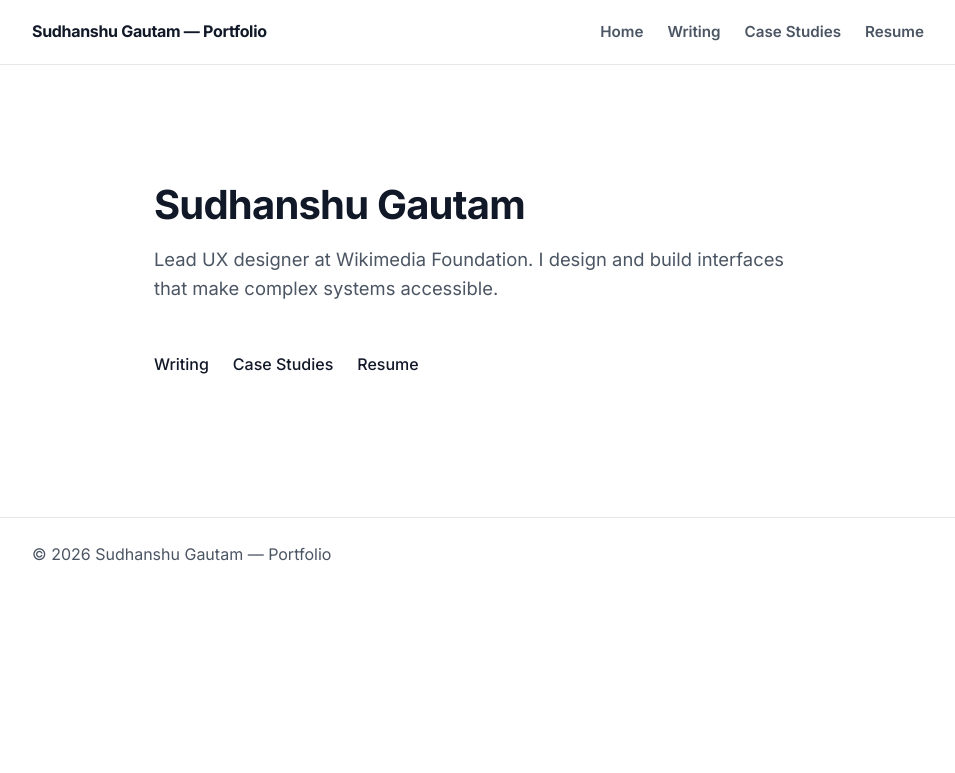
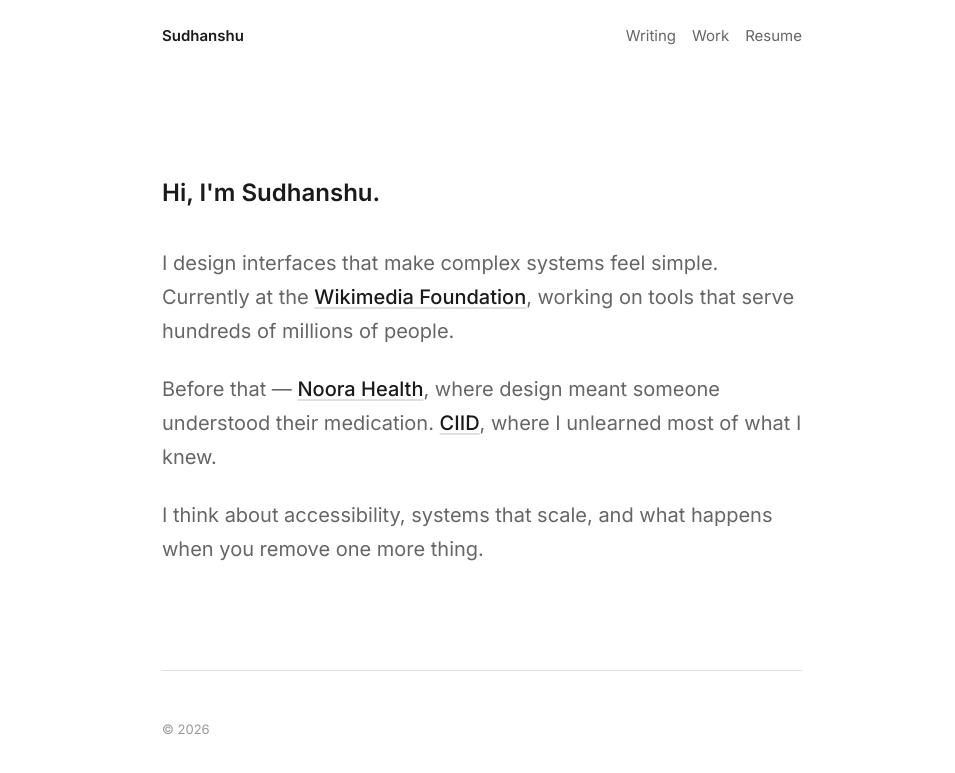
Before and after one commit to Sudhanshugtm/Sudhanshugtm.github.io, a Jekyll site: the page built from index.html, in a window 1280 px wide. Shown: the top 773 px of the page, without its empty margins (158-1113 px from the left). Built offline with Jekyll 4.4.1, drawn with Linux system fonts in a browser that asks for light colours.

Commit message:
Redesign: super minimal, personality-first portfolio
Stripped everything back to essentials:
- No header bar, no borders, no boxes — just a quiet nav
- Homepage is conversational prose, not a template
- Name pushed to nav, homepage leads with a greeting
- All color removed — monochrome with subtle underlines
- Narrower container (640px) for comfortable reading
- Body padding instead of container wrappers
- Footer is just a year

Co-Authored-By: Claude Sonnet 4.5 <noreply@anthropic.com>

```diff
--- a/_layouts/default.html
+++ b/_layouts/default.html
@@ -8,10 +8,8 @@
 
     <title>{{ page.title }}{% if page.title != site.title %} · {{ site.title }}{% endif %}</title>
 
-    <!-- Site styles -->
     <link rel="stylesheet" href="{{ "/style.css" | relative_url }}" />
 
-    <!-- Resume styles (only on /resume/) -->
     {% if page.url contains '/resume/' %}
       <link rel="stylesheet" href="{{ "/resume.css" | relative_url }}" />
     {% endif %}
@@ -23,29 +21,20 @@
   <body>
     <a class="skip-link" href="#content">Skip to content</a>
 
-    <header class="site-header" role="banner">
-      <div class="container header-inner">
-        <a class="site-title" href="{{ "/" | relative_url }}">{{ site.title }}</a>
+    <nav class="site-nav" aria-label="Primary">
+      <a href="{{ "/" | relative_url }}">Sudhanshu</a>
+      <span class="nav-sep">/</span>
+      <a href="{{ "/writing/" | relative_url }}">Writing</a>
+      <a href="{{ "/case-studies/" | relative_url }}">Work</a>
+      <a href="{{ "/resume/" | relative_url }}">Resume</a>
+    </nav>
 
-        <nav class="site-nav" aria-label="Primary">
-          <a class="nav-link" href="{{ "/" | relative_url }}">Home</a>
-          <a class="nav-link" href="{{ "/writing/" | relative_url }}">Writing</a>
-          <a class="nav-link" href="{{ "/case-studies/" | relative_url }}">Case Studies</a>
-          <a class="nav-link" href="{{ "/resume/" | relative_url }}">Resume</a>
-        </nav>
-      </div>
-    </header>
-
-    <main id="content" class="site-main" role="main">
-      <div class="container">
-        {{ content }}
-      </div>
+    <main id="content">
+      {{ content }}
     </main>
 
-    <footer class="site-footer" role="contentinfo">
-      <div class="container footer-inner">
-        <p class="muted">© {{ site.time | date: "%Y" }} {{ site.title }}</p>
-      </div>
+    <footer class="site-footer">
+      <p>© {{ site.time | date: "%Y" }}</p>
     </footer>
   </body>
 </html>
--- a/index.html
+++ b/index.html
@@ -4,20 +4,9 @@ title: "Sudhanshu Gautam"
 description: "Lead UX designer at Wikimedia Foundation"
 ---
 
-<div class="home-simple">
-  <!-- Profile photo placeholder - add your photo to /assets/images/profile/ -->
-  <!-- Uncomment when you have a profile photo:
-  <div class="profile-photo">
-    <img src="/assets/images/profile/profile-photo.jpg" alt="Sudhanshu Gautam" width="120" height="120">
-  </div>
-  -->
-
-  <h1>Sudhanshu Gautam</h1>
-  <p class="intro">Lead UX designer at Wikimedia Foundation. I design and build interfaces that make complex systems accessible.</p>
-
-  <nav class="home-nav">
-    <a href="/writing/">Writing</a>
-    <a href="/case-studies/">Case Studies</a>
-    <a href="/resume/">Resume</a>
-  </nav>
+<div class="home">
+  <p class="home-greeting">Hi, I'm Sudhanshu.</p>
+  <p class="home-what">I design interfaces that make complex systems feel simple. Currently at the <a href="https://wikimediafoundation.org" target="_blank">Wikimedia Foundation</a>, working on tools that serve hundreds of millions of people.</p>
+  <p class="home-before">Before that — <a href="https://www.noorahealth.org" target="_blank">Noora Health</a>, where design meant someone understood their medication. <a href="https://ciid.dk" target="_blank">CIID</a>, where I unlearned most of what I knew.</p>
+  <p class="home-now">I think about accessibility, systems that scale, and what happens when you remove one more thing.</p>
 </div>
--- a/style.css
+++ b/style.css
@@ -1,32 +1,26 @@
 /*
-  Light theme + stabilized layout
-  - Designed for clean readability, writing pages, and case studies.
-  - Resume gets additional styling from /resume.css.
+  Minimal portfolio — Sudhanshu Gautam
+  Nothing extra. Let the words do the work.
 */
 
 :root {
-  --bg: #ffffff;
-  --surface: #f6f7f9;
-  --text: #111827;     /* slate-900 */
-  --muted: #4b5563;    /* gray-600 */
-  --border: #e5e7eb;   /* gray-200 */
-  --link: #1d4ed8;     /* blue-700 */
-  --link-hover: #1e40af; /* blue-800 */
-  --accent: #2563eb;   /* blue-600 */
+  --text: #1a1a1a;
+  --muted: #666;
+  --faint: #999;
+  --border: #e0e0e0;
+  --bg: #fff;
+  --link: #1a1a1a;
+  --link-hover: #000;
+  --accent: #1a1a1a;
+  --surface: #f8f8f8;
+  --font: Inter, system-ui, -apple-system, sans-serif;
+  --mono: ui-monospace, SFMono-Regular, Menlo, monospace;
+  --container: 640px;
+  --radius: 12px;
   --shadow: 0 1px 2px rgba(0,0,0,.05);
-
-  --radius: 12px;
-  --container: 980px;
-
-  --font-sans: Inter, system-ui, -apple-system, Segoe UI, Roboto, Helvetica, Arial, "Apple Color Emoji",
-    "Segoe UI Emoji";
-  --font-mono: ui-monospace, SFMono-Regular, Menlo, Monaco, Consolas, "Liberation Mono", "Courier New", monospace;
-
-  --lh: 1.6;
 }
 
-* { box-sizing: border-box; }
-html, body { height: 100%; }
+*, *::before, *::after { box-sizing: border-box; }
 
 html {
   color-scheme: light;
@@ -35,49 +29,37 @@ html {
 
 body {
   margin: 0;
-  font-family: var(--font-sans);
-  line-height: var(--lh);
+  padding: 24px;
+  font-family: var(--font);
+  font-size: 17px;
+  line-height: 1.65;
   color: var(--text);
   background: var(--bg);
   -webkit-font-smoothing: antialiased;
-  -moz-osx-font-smoothing: grayscale;
 }
 
 img { max-width: 100%; height: auto; }
 
+/* ---- Links ---- */
 a {
-  color: var(--link);
-  text-decoration-thickness: .08em;
-  text-underline-offset: .18em;
+  color: var(--text);
+  text-decoration: underline;
+  text-decoration-color: var(--border);
+  text-underline-offset: 3px;
+  transition: text-decoration-color 0.2s;
 }
 
-a:hover { color: var(--link-hover); }
-
-.container {
-  max-width: var(--container);
-  margin: 0 auto;
-  padding: 0 40px;
+a:hover {
+  text-decoration-color: var(--text);
 }
 
-@media (max-width: 768px) {
-  .container {
-    padding: 0 24px;
-  }
-}
-
-@media (max-width: 480px) {
-  .container {
-    padding: 0 20px;
-  }
-}
-
-/* Skip link */
+/* ---- Skip link ---- */
 .skip-link {
   position: absolute;
   left: 12px;
   top: 10px;
   padding: 10px 12px;
-  border-radius: 10px;
+  border-radius: 8px;
   background: var(--text);
   color: #fff;
   transform: translateY(-200%);
@@ -86,146 +68,96 @@ a:hover { color: var(--link-hover); }
 }
 .skip-link:focus {
   transform: translateY(0);
-  outline: 2px solid var(--accent);
-  outline-offset: 2px;
 }
 
-/* Header / nav */
-.site-header {
-  position: sticky;
-  top: 0;
-  z-index: 50;
-  background: rgba(255,255,255,.85);
-  backdrop-filter: blur(10px);
-  border-bottom: 1px solid var(--border);
+/* ---- Nav ---- */
+.site-nav {
+  max-width: var(--container);
+  margin: 0 auto 64px;
+  display: flex;
+  align-items: center;
+  gap: 16px;
+  font-size: 15px;
 }
 
-.header-inner {
-  display: flex;
-  align-items: center;
-  justify-content: space-between;
-  gap: 16px;
-  min-height: 64px;
+.site-nav a {
+  text-decoration: none;
+  color: var(--muted);
+  transition: color 0.15s;
 }
 
-.site-title {
-  font-weight: 700;
-  letter-spacing: -0.02em;
+.site-nav a:first-child {
   color: var(--text);
-  text-decoration: none;
+  font-weight: 600;
+  margin-right: auto;
 }
 
-.site-title:hover { color: var(--text); }
-
-.site-nav {
-  display: flex;
-  align-items: center;
-  gap: 8px;
-  flex-wrap: wrap;
+.site-nav a:hover {
+  color: var(--text);
 }
 
-.nav-link {
-  color: var(--muted);
-  text-decoration: none;
-  font-weight: 600;
-  padding: 6px 8px;
-  border-radius: 10px;
-  font-size: 0.95rem;
+.nav-sep {
+  display: none;
 }
 
-.nav-link:hover {
-  color: var(--text);
-  background: var(--surface);
+/* ---- Main ---- */
+main {
+  max-width: var(--container);
+  margin: 0 auto;
+  min-height: 60vh;
 }
 
-/* Main / footer */
-.site-main {
-  padding: 36px 0 56px;
+/* ---- Homepage ---- */
+.home {
+  padding: 60px 0 80px;
 }
 
-/* Simple homepage */
-.home-simple {
-  max-width: 65ch;
-  margin: 80px auto;
+.home p {
+  margin: 0 0 24px;
+  font-size: 1.25rem;
+  line-height: 1.7;
+  color: var(--muted);
 }
 
-.profile-photo {
-  margin-bottom: 24px;
+.home .home-greeting {
+  color: var(--text);
+  font-size: 1.5rem;
+  font-weight: 600;
+  margin-bottom: 32px;
 }
 
-.profile-photo img {
-  width: 120px;
-  height: 120px;
-  border-radius: 50%;
-  object-fit: cover;
-  border: 3px solid var(--border);
+.home a {
+  color: var(--text);
+  font-weight: 500;
 }
 
-.home-simple h1 {
-  font-size: 2.5rem;
-  margin-bottom: 16px;
+/* ---- Footer ---- */
+.site-footer {
+  max-width: var(--container);
+  margin: 0 auto;
+  padding: 48px 0 24px;
+  border-top: 1px solid var(--border);
 }
 
-.home-simple .intro {
-  font-size: 1.15rem;
-  color: var(--muted);
-  margin-bottom: 48px;
-  line-height: 1.6;
+.site-footer p {
+  color: var(--faint);
+  font-size: 13px;
+  margin: 0;
 }
 
-.home-nav {
-  display: flex;
-  gap: 24px;
-  flex-wrap: wrap;
+/* ---- Typography ---- */
+h1, h2, h3, h4 {
+  line-height: 1.25;
+  letter-spacing: -0.02em;
+  margin: 0 0 12px;
+  font-weight: 600;
 }
 
-.home-nav a {
-  text-decoration: none;
-  color: var(--text);
-  font-weight: 500;
-  padding-bottom: 2px;
-  border-bottom: 2px solid transparent;
-  transition: border-color 0.2s;
-}
+h1 { font-size: 1.75rem; }
+h2 { font-size: 1.25rem; margin-top: 32px; }
+h3 { font-size: 1.1rem; margin-top: 24px; }
 
-.home-nav a:hover {
-  border-bottom-color: var(--accent);
-}
-
-.site-footer {
-  border-top: 1px solid var(--border);
-  padding: 24px 0;
-  background: #fff;
-}
-
-.footer-inner {
-  display: flex;
-  align-items: center;
-  justify-content: space-between;
-  gap: 12px;
-}
-
-.muted { color: var(--muted); }
-
-/* Typography */
-h1, h2, h3, h4 {
-  line-height: 1.2;
-  letter-spacing: -0.02em;
-  margin: 0 0 12px;
-}
-
-h1 { font-size: clamp(1.75rem, 5vw, 2.6rem); }
-h2 { font-size: clamp(1.3rem, 3vw, 1.6rem); margin-top: 28px; }
-h3 { font-size: clamp(1.1rem, 2.5vw, 1.25rem); margin-top: 22px; }
-
-p { margin: 0 0 14px; }
-
-@media (max-width: 480px) {
-  body {
-    font-size: 16px;
-    line-height: 1.65;
-  }
-}
+p { margin: 0 0 16px; }
 
 ul, ol { padding-left: 1.25rem; }
 li { margin: 6px 0; }
@@ -233,53 +165,43 @@ li { margin: 6px 0; }
 hr {
   border: 0;
   border-top: 1px solid var(--border);
-  margin: 28px 0;
+  margin: 32px 0;
 }
 
 code, pre {
-  font-family: var(--font-mono);
-  font-size: .95em;
+  font-family: var(--mono);
+  font-size: .9em;
 }
 
 pre {
-  padding: 14px 16px;
+  padding: 16px;
+  background: var(--surface);
+  border-radius: 8px;
+  overflow-x: auto;
   border: 1px solid var(--border);
-  background: var(--surface);
-  border-radius: var(--radius);
-  overflow: auto;
 }
 
 blockquote {
-  margin: 18px 0;
-  padding: 12px 16px;
-  border-left: 3px solid var(--border);
-  background: var(--surface);
-  border-radius: 10px;
+  margin: 20px 0;
+  padding: 0 0 0 20px;
+  border-left: 2px solid var(--border);
   color: var(--muted);
 }
 
-/* General content blocks */
-.card {
-  border: 1px solid var(--border);
-  border-radius: var(--radius);
-  background: #fff;
-  box-shadow: var(--shadow);
-  padding: 18px 18px;
-}
+.muted { color: var(--muted); }
 
-/* Writing */
+/* ---- Writing ---- */
 .writing-simple,
 .post,
 .article {
-  max-width: 72ch;
+  max-width: var(--container);
   margin: 0 auto;
 }
 
 .writing-simple h1 {
-  margin-bottom: 32px;
+  margin-bottom: 40px;
 }
 
-/* Simple post list */
 .post-list-simple {
   list-style: none;
   padding: 0;
@@ -287,15 +209,15 @@ blockquote {
 }
 
 .post-list-simple li {
-  margin: 0 0 16px;
+  margin: 0 0 20px;
   display: flex;
   gap: 16px;
   align-items: baseline;
 }
 
 .post-list-simple .post-date {
-  color: var(--muted);
-  font-size: 0.9rem;
+  color: var(--faint);
+  font-size: 0.85rem;
   font-variant-numeric: tabular-nums;
   min-width: 80px;
 }
@@ -307,13 +229,12 @@ blockquote {
 }
 
 .post-list-simple a:hover {
-  color: var(--accent);
   text-decoration: underline;
 }
 
-/* Post layout */
+/* ---- Post ---- */
 .post-hero {
-  margin-bottom: 32px;
+  margin-bottom: 40px;
 }
 
 .post-hero h1 {
@@ -321,12 +242,12 @@ blockquote {
 }
 
 .post-hero .post-date {
-  color: var(--muted);
-  font-size: 0.95rem;
+  color: var(--faint);
+  font-size: 0.9rem;
 }
 
 .post-content {
-  max-width: 65ch;
+  max-width: var(--container);
 }
 
 .back-link {
@@ -334,15 +255,101 @@ blockquote {
   margin-top: 48px;
   color: var(--muted);
   text-decoration: none;
+  font-size: 0.9rem;
 }
 
 .back-link:hover {
   color: var(--text);
 }
 
-/* Case studies */
+/* ---- Case studies ---- */
+.case-studies-page {
+  padding-top: 0 !important;
+}
+
 .case-studies {
-  margin-top: 10px;
+  margin-top: 0;
+}
+
+.page-intro {
+  margin-bottom: 48px;
+}
+
+.intro-text {
+  color: var(--muted);
+  font-size: 1.05rem;
+}
+
+.case-studies-list {
+  display: flex;
+  flex-direction: column;
+  gap: 32px;
+}
+
+.case-study-card {
+  padding: 24px 0;
+  border-bottom: 1px solid var(--border);
+}
+
+.case-study-card:last-child {
+  border-bottom: none;
+}
+
+.case-study-meta {
+  display: flex;
+  gap: 12px;
+  font-size: 0.85rem;
+  color: var(--faint);
+  margin-bottom: 8px;
+}
+
+.case-title {
+  font-size: 1.25rem;
+  margin-top: 0;
+  margin-bottom: 12px;
+}
+
+.case-role {
+  font-size: 0.9rem;
+  color: var(--muted);
+  margin-bottom: 16px;
+}
+
+.role-label {
+  font-weight: 600;
+  margin-right: 8px;
+}
+
+.case-section {
+  margin-bottom: 16px;
+}
+
+.case-section h3 {
+  font-size: 0.85rem;
+  text-transform: uppercase;
+  letter-spacing: 0.05em;
+  color: var(--faint);
+  margin-top: 16px;
+  margin-bottom: 6px;
+}
+
+.case-section p {
+  color: var(--muted);
+}
+
+.impact-list,
+.responsibilities-list {
+  padding-left: 1.2rem;
+  color: var(--muted);
+}
+
+.case-links {
+  margin-top: 12px;
+}
+
+.case-link {
+  font-size: 0.9rem;
+  margin-right: 16px;
 }
 
 .case-grid {
@@ -353,28 +360,31 @@ blockquote {
 
 .case-card {
   border: 1px solid var(--border);
-  border-radius: var(--radius);
+  border-radius: 8px;
   background: #fff;
   padding: 16px;
-  box-shadow: var(--shadow);
 }
 
 .case-card img {
   width: 100%;
   height: auto;
-  border-radius: 8px;
+  border-radius: 6px;
   margin-bottom: 12px;
 }
 
 .case-card h3 { margin-top: 0; }
 .case-card p { color: var(--muted); }
-.case-card a {
-  display: inline-block;
-  margin-top: 8px;
-  font-weight: 500;
+
+/* ---- Cards ---- */
+.card {
+  border: 1px solid var(--border);
+  border-radius: 8px;
+  background: #fff;
+  box-shadow: var(--shadow);
+  padding: 18px;
 }
 
-/* Tables */
+/* ---- Tables ---- */
 table {
   width: 100%;
   border-collapse: collapse;
@@ -383,7 +393,7 @@ table {
 
 thead th {
   text-align: left;
-  font-weight: 700;
+  font-weight: 600;
   border-bottom: 1px solid var(--border);
   padding: 10px 8px;
 }
@@ -394,61 +404,38 @@ tbody td {
   vertical-align: top;
 }
 
-/* Forms (basic) */
-input, textarea, select {
-  font: inherit;
-}
+/* ---- Forms ---- */
+input, textarea, select { font: inherit; }
 
-/* Responsive */
+/* ---- Responsive ---- */
 @media (max-width: 720px) {
-  .header-inner {
-    flex-direction: column;
-    align-items: flex-start;
-    padding-top: 10px;
-    padding-bottom: 10px;
+  body {
+    padding: 20px;
+    font-size: 16px;
   }
 
   .site-nav {
-    gap: 4px;
+    margin-bottom: 40px;
+    gap: 14px;
+    font-size: 14px;
   }
 
-  .nav-link {
-    padding: 6px 6px;
-    font-size: 0.9rem;
+  .home {
+    padding: 32px 0 48px;
   }
 
-  .site-main {
-    padding: 22px 0 44px;
+  .home .home-greeting {
+    font-size: 1.3rem;
+  }
+
+  .home p {
+    font-size: 1.05rem;
   }
 
   .case-grid {
     grid-template-columns: 1fr;
   }
 
-  /* Responsive homepage */
-  .home-simple {
-    margin: 40px auto;
-  }
-
-  .home-simple h1 {
-    font-size: 2rem;
-  }
-
-  .home-simple .intro {
-    font-size: 1rem;
-    margin-bottom: 32px;
-  }
-
-  .home-nav {
-    flex-direction: column;
-    gap: 16px;
-  }
-
-  .home-nav a {
-    font-size: 1.1rem;
-  }
-
-  /* Responsive writing list */
   .post-list-simple li {
     flex-direction: column;
     gap: 4px;
@@ -456,35 +443,11 @@ input, textarea, select {
   }
 
   .post-list-simple .post-date {
-    font-size: 0.85rem;
+    font-size: 0.8rem;
     min-width: auto;
   }
 
-  .post-list-simple a {
-    font-size: 1.05rem;
-  }
-
-  /* Responsive post content */
   .post-hero h1 {
-    font-size: 1.75rem;
-  }
-
-  .post-content {
-    font-size: 1rem;
-  }
-
-  .back-link {
-    margin-top: 32px;
-  }
-
-  /* Better touch targets */
-  a {
-    min-height: 44px;
-    display: inline-flex;
-    align-items: center;
-  }
-
-  .nav-link {
-    padding: 12px 10px;
+    font-size: 1.5rem;
   }
 }
```
